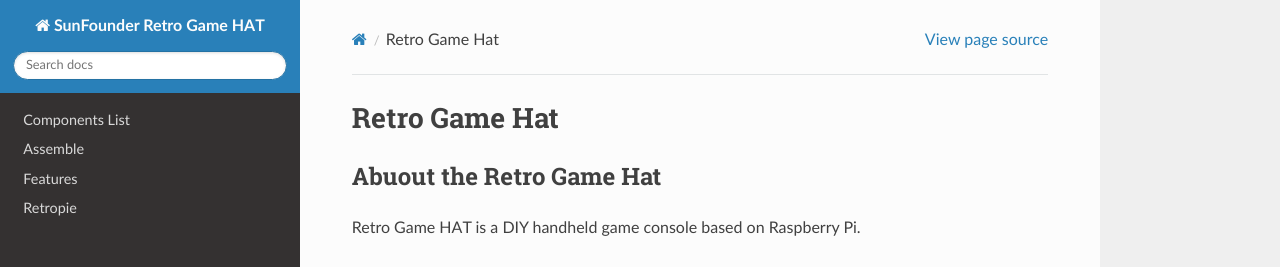
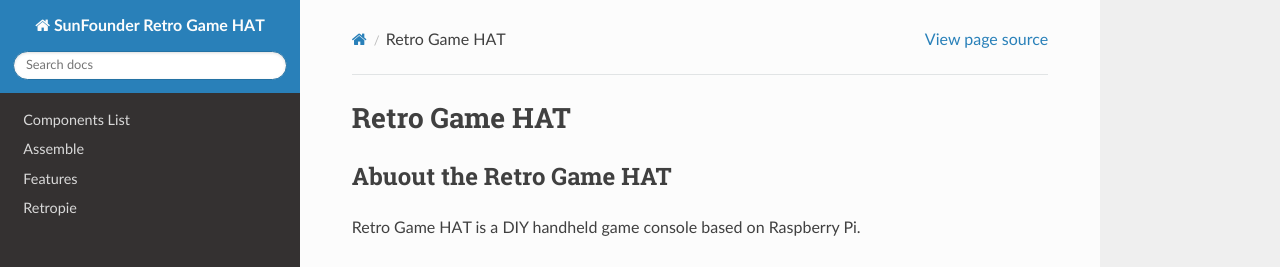
Before and after one commit to sunfounder/retro-game-hat, a Sphinx documentation site: the page built from docs/source/index.rst, in a window 1280 px wide and 1289 px high. Shown: the top 267 px of the window. Built offline with Sphinx 7.4.7 and the Read the Docs theme 2.0.0, drawn with Linux system fonts in a browser that asks for light colours.

Commit message:
fix an error

```diff
--- a/docs/source/index.rst
+++ b/docs/source/index.rst
@@ -1,7 +1,7 @@
-Retro Game Hat
+Retro Game HAT
 ===================
 
-Abuout the Retro Game Hat
+Abuout the Retro Game HAT
 ---------------------------------
 
 
@@ -12,7 +12,6 @@
 It integrates battery charging circuit, powered by 18650 lithium battery (not included), you can play anytime and anywhere.
 
 In addition, it is equipped with HDMI and Micro HDMI connectors, which can be compatible with almost all Raspberry Pi versions.
-
 
 If you want to learn another projects which we don’t have, please feel free to send Email and we will update to our online tutorials as soon as possible, any suggestions are welcomed.
 
@@ -26,6 +25,7 @@
     features
     retropie
 
+
 Copyright Notice
 ------------------
 All contents including but not limited to texts, images, and code in this manual are owned by the SunFounder Company. You should only use it for personal study,investigation, enjoyment, or other non-commercial or nonprofit purposes, under therelated regulations and copyrights laws, without infringing the legal rights of the author and relevant right holders. For any individual or organization that uses these for commercial profit without permission, the Company reserves the right to take legal action.
```
